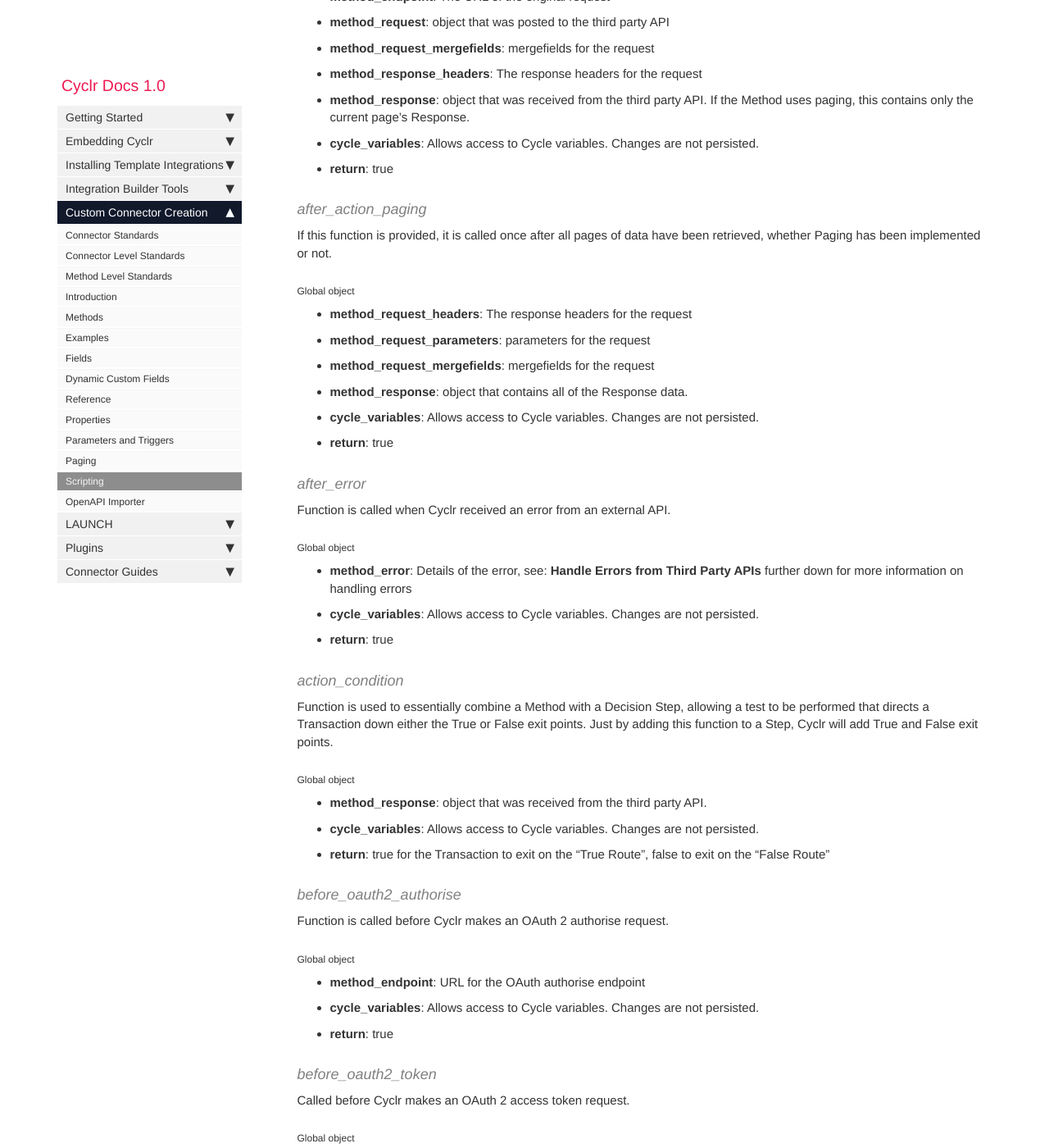
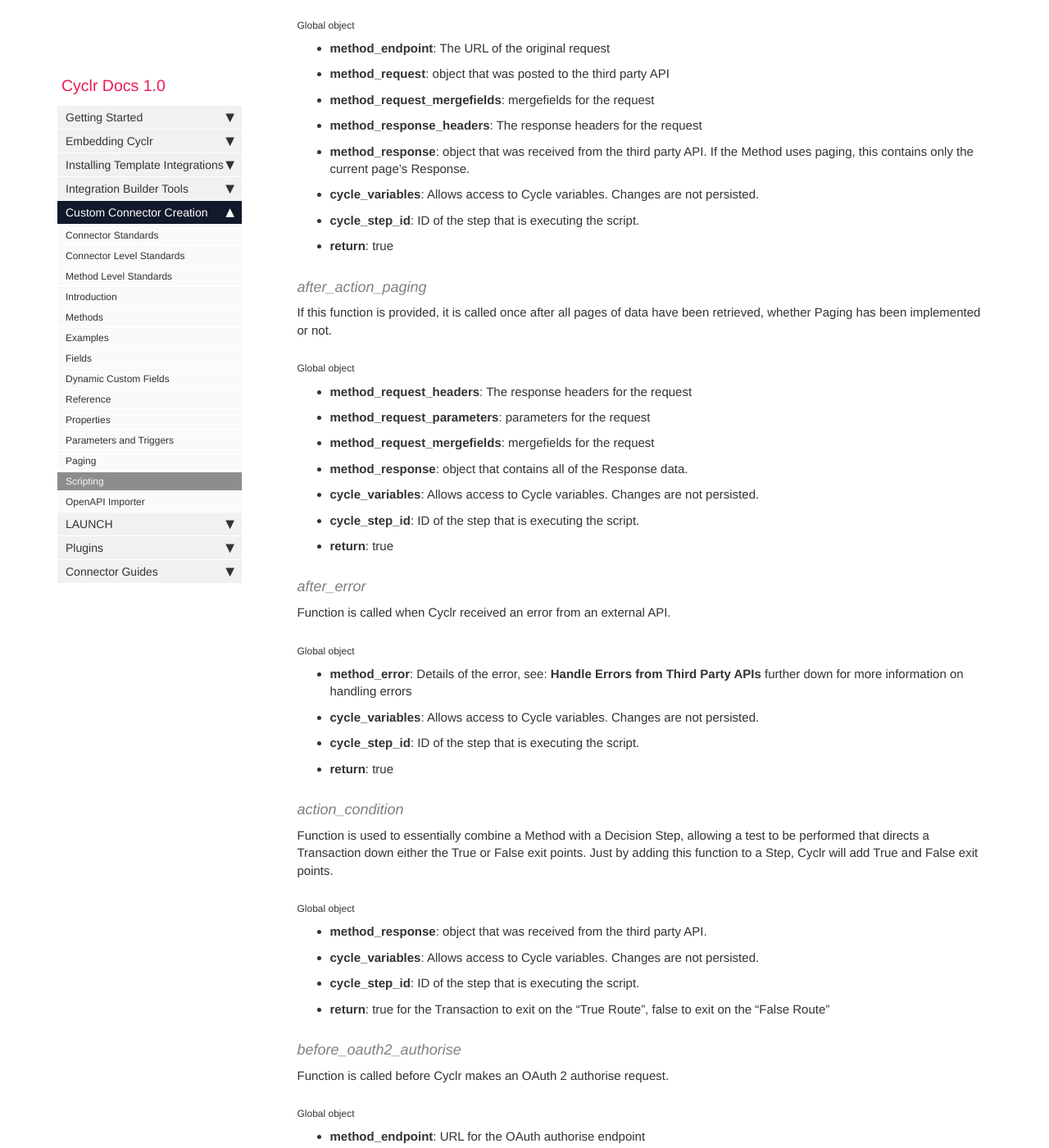
Before and after one commit to sneakysneak/docs, a Jekyll site: the page built from pages/custom-connectors/scripting.md, in a window 1280 px wide and 1400 px high, scrolled down 3667 px. Shown: the whole window at 82% size. Built offline with Jekyll 4.4.1, drawn with Linux system fonts in a browser that asks for light colours; nearby versions of some CDN libraries; comment, search, counter and statistics services are not loaded; some of the changed text lies outside the part shown.

Commit message:
Add cycle_step_id for scripting (#81)

```diff
--- a/pages/custom-connectors/scripting.md
+++ b/pages/custom-connectors/scripting.md
@@ -89,6 +89,7 @@ Called after the webook has been caught.
 
 *   **method_response**: object that was POSTed to the Cyclr webhook
 *   **cycle_variables**: Allows access to Cycle variables.  Changes are not persisted.
+*   **cycle_step_id**: ID of the step that is executing the script.
 *   **return**: true for the webhook to continue normal execution, false to ignore the webhook request
 
 #### before_action
@@ -103,6 +104,7 @@ Called before Cyclr makes a request to an external API.
 *   **method_request_mergefields**: Mergefields for the request
 *   **method_response_fields**: Array containing the methods response fields
 *   **cycle_variables**: Allows access to Cycle variables.  Changes are not persisted.
+*   **cycle_step_id**: ID of the step that is executing the script.
 *   **return**: true to continue with the request to the third party API, false to abort the request (use throw for a more useful step error message)
 
 #### after_action
@@ -119,6 +121,7 @@ If a Method uses Paging, this function is called after each page is retrieved.
 *   **method_response_headers**: The response headers for the request
 *   **method_response**: object that was received from the third party API.  If the Method uses paging, this contains only the current page's Response.
 *   **cycle_variables**: Allows access to Cycle variables.  Changes are not persisted.
+*   **cycle_step_id**: ID of the step that is executing the script.
 *   **return**: true
 
 #### after_action_paging
@@ -132,6 +135,7 @@ If this function is provided, it is called once after all pages of data have bee
 *   **method_request_mergefields**: mergefields for the request
 *   **method_response**: object that contains all of the Response data.
 *   **cycle_variables**: Allows access to Cycle variables.  Changes are not persisted.
+*   **cycle_step_id**: ID of the step that is executing the script.
 *   **return**: true
 
 #### after_error
@@ -142,6 +146,7 @@ Function is called when Cyclr received an error from an external API.
 
 *   **method_error**: Details of the error, see: **Handle Errors from Third Party APIs** further down for more information on handling errors
 *   **cycle_variables**: Allows access to Cycle variables.  Changes are not persisted.
+*   **cycle_step_id**: ID of the step that is executing the script.
 *   **return**: true
 
 #### action_condition
@@ -152,6 +157,7 @@ Function is used to essentially combine a Method with a Decision Step, allowing
 
 *   **method_response**: object that was received from the third party API.
 *   **cycle_variables**: Allows access to Cycle variables.  Changes are not persisted.
+*   **cycle_step_id**: ID of the step that is executing the script.
 *   **return**: true for the Transaction to exit on the "True Route", false to exit on the "False Route"
 
 #### before_oauth2_authorise
```
